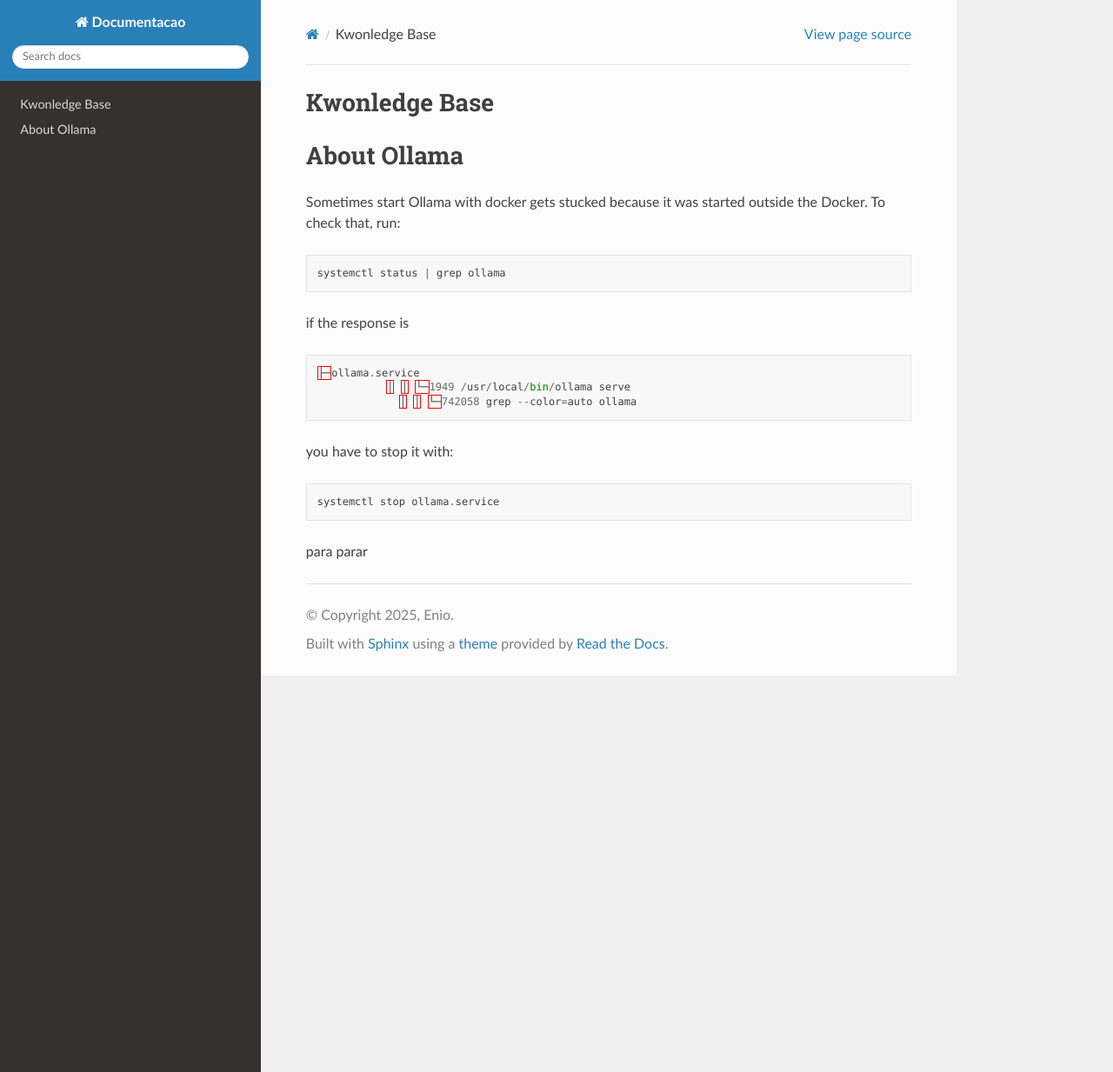
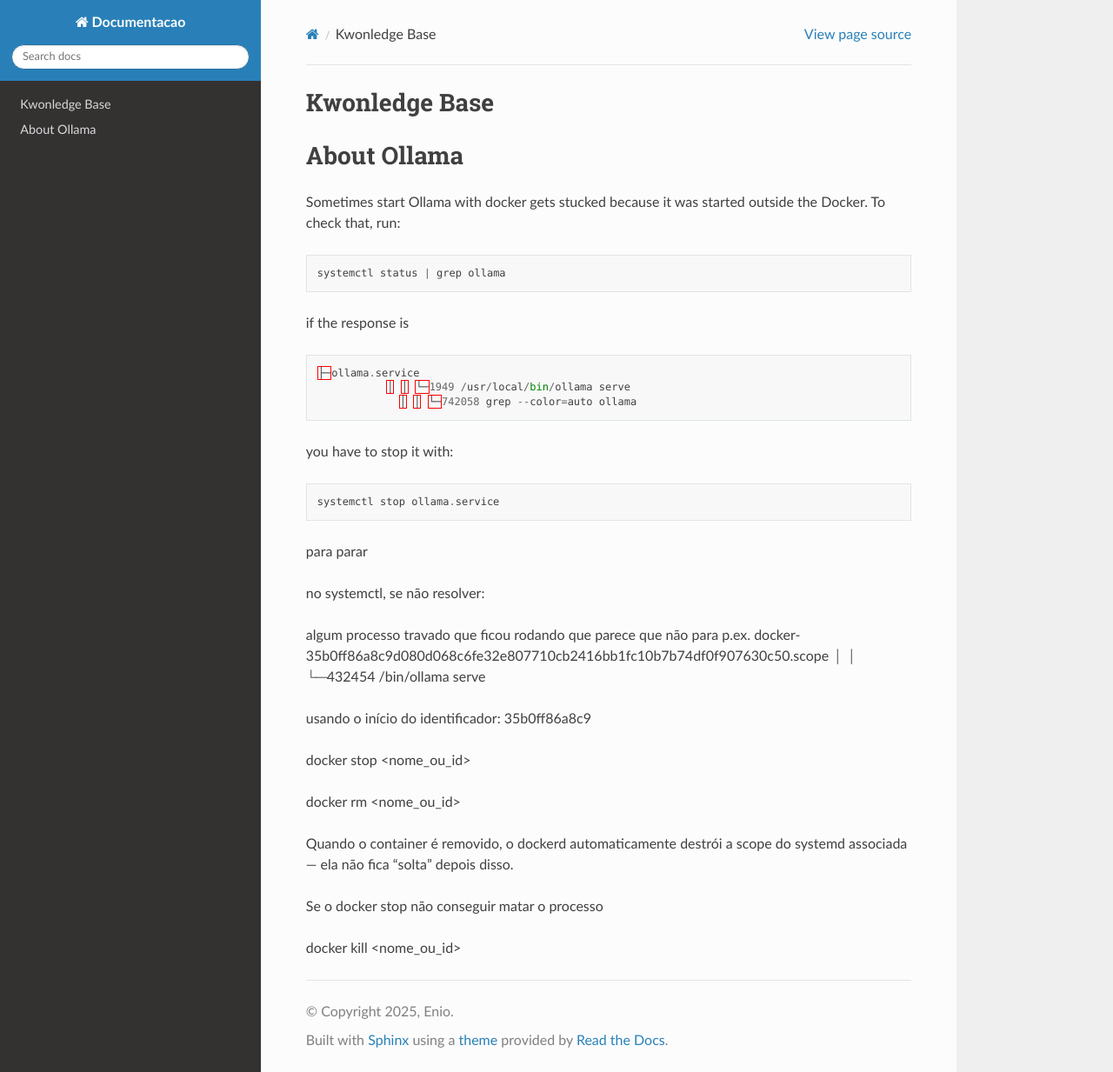
Before and after one commit to eniohandy/Documentacao, a Sphinx documentation site: the page built from docs/source/know.md, in a window 1280 px wide and 1233 px high. Shown: the whole window at 87% size. Built offline with Sphinx 7.4.7 and the Read the Docs theme 3.1.0, drawn with Linux system fonts in a browser that asks for light colours.

Commit message:
mais um pdate

````diff
--- a/docs/source/know.md
+++ b/docs/source/know.md
@@ -20,3 +20,22 @@ you have to stop it with:
 systemctl stop ollama.service
 ```
 para parar
+
+
+
+no systemctl, se não resolver:
+
+algum processo travado que ficou rodando que parece que não para p.ex. docker-35b0ff86a8c9d080d068c6fe32e807710cb2416bb1fc10b7b74df0f907630c50.scope
+           │ │ └─432454 /bin/ollama serve
+
+usando o início do identificador: 35b0ff86a8c9
+
+docker stop <nome_ou_id>
+
+docker rm <nome_ou_id>
+
+Quando o container é removido, o dockerd automaticamente destrói a scope do systemd associada — ela não fica "solta" depois disso.
+
+Se o docker stop não conseguir matar o processo
+
+docker kill <nome_ou_id>
````
